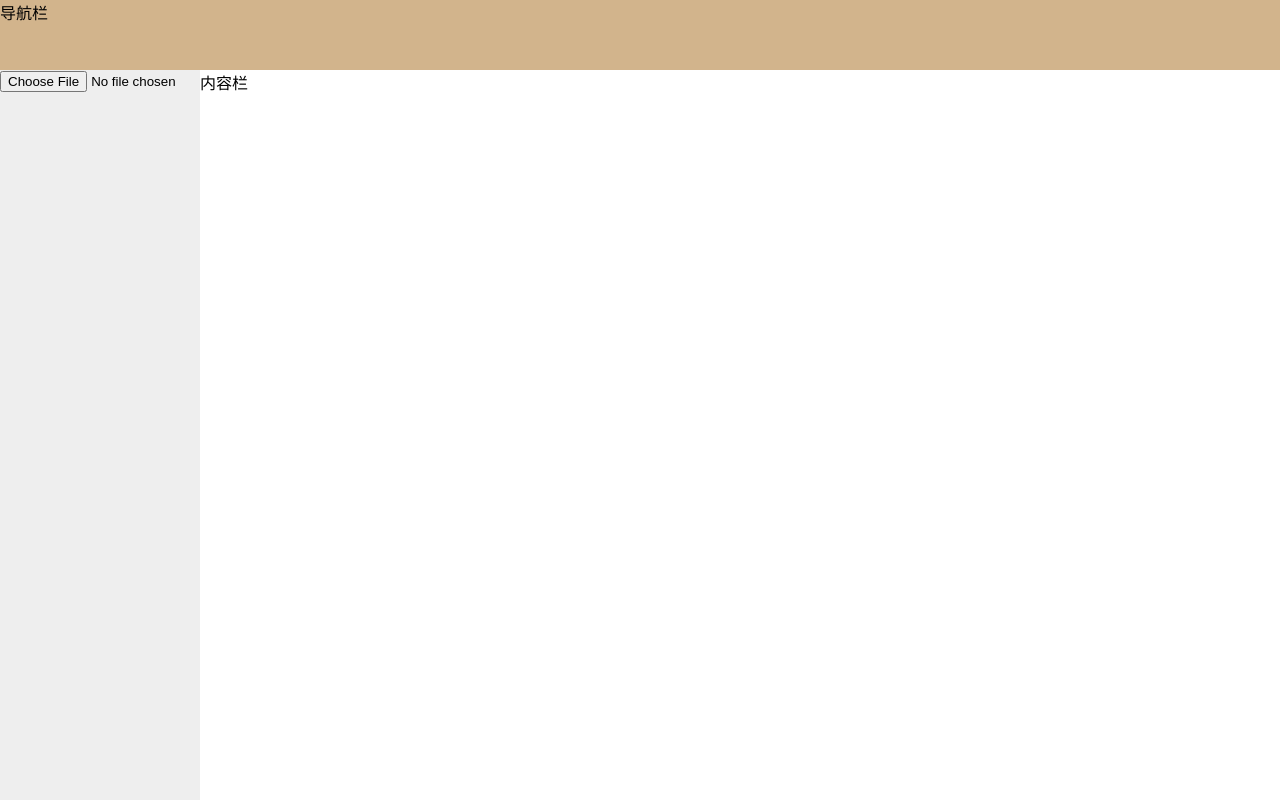
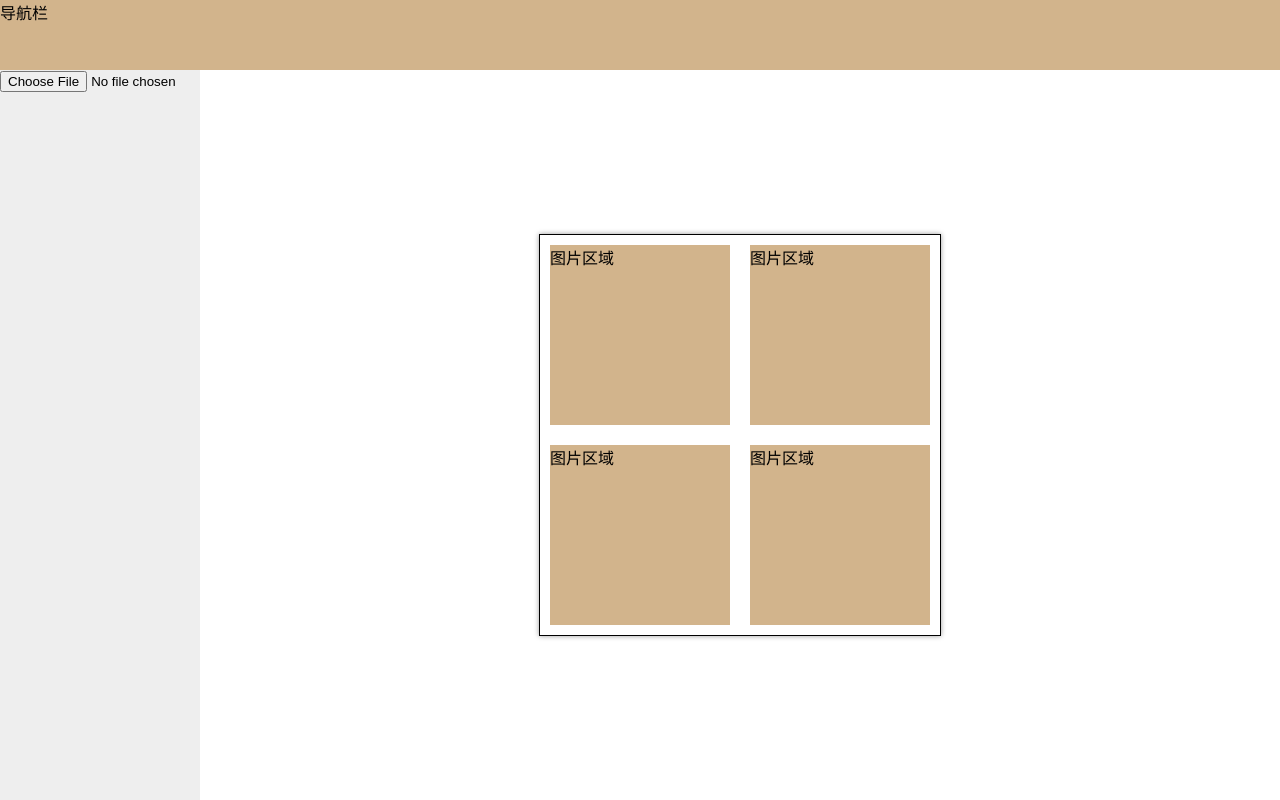
Before and after one commit to mcx2020/picture-editor, a React (Create React App) app: page / in a window 1280 px wide. Built offline with nearby package versions, Linux system fonts and the light colour scheme.

Commit message:
feature:将图片拖进指定的框中

```diff
--- a/package.json
+++ b/package.json
@@ -32,6 +32,7 @@
     ]
   },
   "devDependencies": {
+    "classnames": "^2.2.6",
     "styled-components": "^5.1.1"
   }
 }
--- a/public/index.html
+++ b/public/index.html
@@ -24,7 +24,7 @@
       work correctly both with client-side routing and a non-root public URL.
       Learn how to configure a non-root public URL by running `npm run build`.
     -->
-    <title>React App</title>
+    <title>在线拼图</title>
   </head>
   <body>
     <noscript>You need to enable JavaScript to run this app.</noscript>
--- a/src/App.js
+++ b/src/App.js
@@ -1,6 +1,7 @@
 import React from 'react';
 import styled from "styled-components"
-import {TopBar} from "./components/TopBar"
+import {Canvas} from "./components/Canvas"
+import {Tool} from "./components/Tool"
 
 const Wrapper = styled.div`
   header {
@@ -17,6 +18,9 @@ const Wrapper = styled.div`
     main{
       background: #FFF;
       width:100%;
+      display:flex;
+      justify-content: center;
+      align-items: center;
     }
   }
 `
@@ -27,9 +31,11 @@ function App() {
       <header>导航栏</header>
       <div className="content">
         <aside>
-          <TopBar/>
+          <Tool/>
         </aside>
-        <main>内容栏</main>
+        <main>
+          <Canvas/>
+        </main>
       </div>
     </Wrapper>
   )
--- a/src/components/Canvas.js
+++ b/src/components/Canvas.js
@@ -0,0 +1,47 @@
+import React from "react"
+import styled from "styled-components"
+
+const Wrapper = styled.div`
+  width: 400px;
+  height:400px;
+  border:1px solid black;
+  box-shadow: 0 0 5px rgba(0,0,0,0.4);
+  display:flex;
+  flex-flow:row wrap;
+  justify-content:center;
+  align-content: center;
+  .picture-area{
+    width:180px;
+    height:180px;
+    margin:10px;
+    background: tan;
+  }
+`
+
+class Canvas extends React.Component{
+  constructor(props) {
+    super(props);
+    this.myBox1 = React.createRef()
+    this.myBox2 = React.createRef()
+    this.myBox3 = React.createRef()
+    this.myBox4 = React.createRef()
+  }
+  handleDrop(boxID,event){
+    console.log(boxID)
+    console.log(this[boxID])
+    this[boxID].current.style.background = `url(${event.dataTransfer.getData("text/plain")})`;
+  }
+  render(){
+    return (
+      <Wrapper>
+        <div className="picture-area box1" ref={this.myBox1} onDragOver={(event)=>{event.preventDefault()}} onDrop={this.handleDrop.bind(this,"myBox1")}>图片区域</div>
+        <div className="picture-area box2" ref={this.myBox2} onDragOver={(event)=>{event.preventDefault()}} onDrop={this.handleDrop.bind(this,"myBox2")}>图片区域</div>
+        <div className="picture-area box3" ref={this.myBox3} onDragOver={(event)=>{event.preventDefault()}} onDrop={this.handleDrop.bind(this,"myBox3")}>图片区域</div>
+        <div className="picture-area box4" ref={this.myBox4} onDragOver={(event)=>{event.preventDefault()}} onDrop={this.handleDrop.bind(this,"myBox4")}>图片区域</div>
+      </Wrapper>
+    )
+  }
+
+}
+
+export {Canvas}
--- a/src/components/Tool.js
+++ b/src/components/Tool.js
@@ -0,0 +1,40 @@
+import React from "react"
+import styled from "styled-components"
+
+const Wrapper = styled.div`
+  img{
+    width:200px;
+  }
+`
+
+class Tool extends React.Component{
+  constructor(props) {
+    super(props);
+    this.myRef = React.createRef();
+    this.myImg = React.createRef();
+  }
+  uploadImg(){
+    let file = this.myRef.current.files[0]
+    let reader = new FileReader()
+    reader.addEventListener('load',()=>{
+      this.myImg.current.src = reader.result
+    },false)
+    if(file){
+      reader.readAsDataURL(file)
+    }
+  }
+  handleDrag(){
+    console.log('我要处理拖拽了')
+  }
+  render(){
+    return (
+      <Wrapper>
+        <input type="file" ref={this.myRef} onChange={this.uploadImg.bind(this)}/>
+        <img ref={this.myImg} onDragExit={this.handleDrag.bind(this)} src="" alt=""/>
+      </Wrapper>
+    )
+  }
+
+}
+
+export {Tool}
--- a/src/components/TopBar.js
+++ /dev/null
@@ -1,38 +0,0 @@
-import React from "react"
-import styled from "styled-components"
-
-const Wrapper = styled.div`
-  img{
-    width:200px;
-  }
-`
-
-class TopBar extends React.Component{
-  constructor(props) {
-    super(props);
-    this.myRef = React.createRef();
-    this.myImg = React.createRef();
-  }
-  uploadImg(){
-    let file = this.myRef.current.files[0]
-    let reader = new FileReader()
-    reader.addEventListener('load',()=>{
-      this.myImg.current.src = reader.result
-    },false)
-    if(file){
-      reader.readAsDataURL(file)
-    }
-  }
-  render(){
-    return (
-      <Wrapper>
-        <input type="file" ref={this.myRef} onChange={this.uploadImg.bind(this)}/>
-        <img ref={this.myImg} src="" alt=""/>
-      </Wrapper>
-
-    )
-  }
-
-}
-
-export {TopBar}
```
Also changed, not shown: 2 other files (tests, documents, lock files or other folders).
